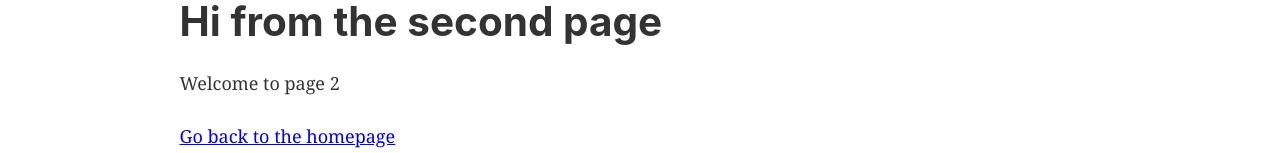
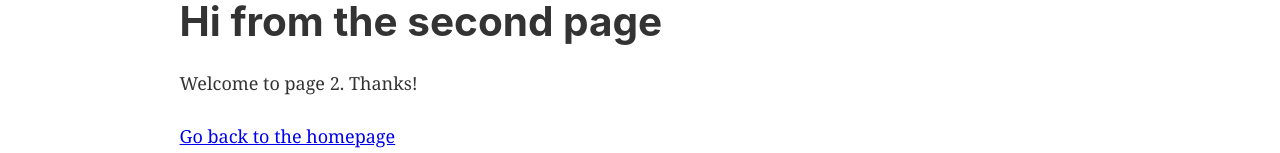
Before and after one commit to cmocha/strapi-gatsby-psql-demo, a Gatsby site: page /page-2 in a window 1280 px wide. Shown: the part 123-276 px from the top of the page. Built offline with nearby package versions, Linux system fonts and the light colour scheme; Gatsby itself is replaced by a stand-in of ours.

Commit message:
test deploy to netlify 1

```diff
--- a/src/pages/page-2.js
+++ b/src/pages/page-2.js
@@ -8,7 +8,7 @@
   <Layout>
     <SEO title="Page two" />
     <h1>Hi from the second page</h1>
-    <p>Welcome to page 2</p>
+    <p>Welcome to page 2. Thanks!</p>
     <Link to="/">Go back to the homepage</Link>
   </Layout>
 )
```
